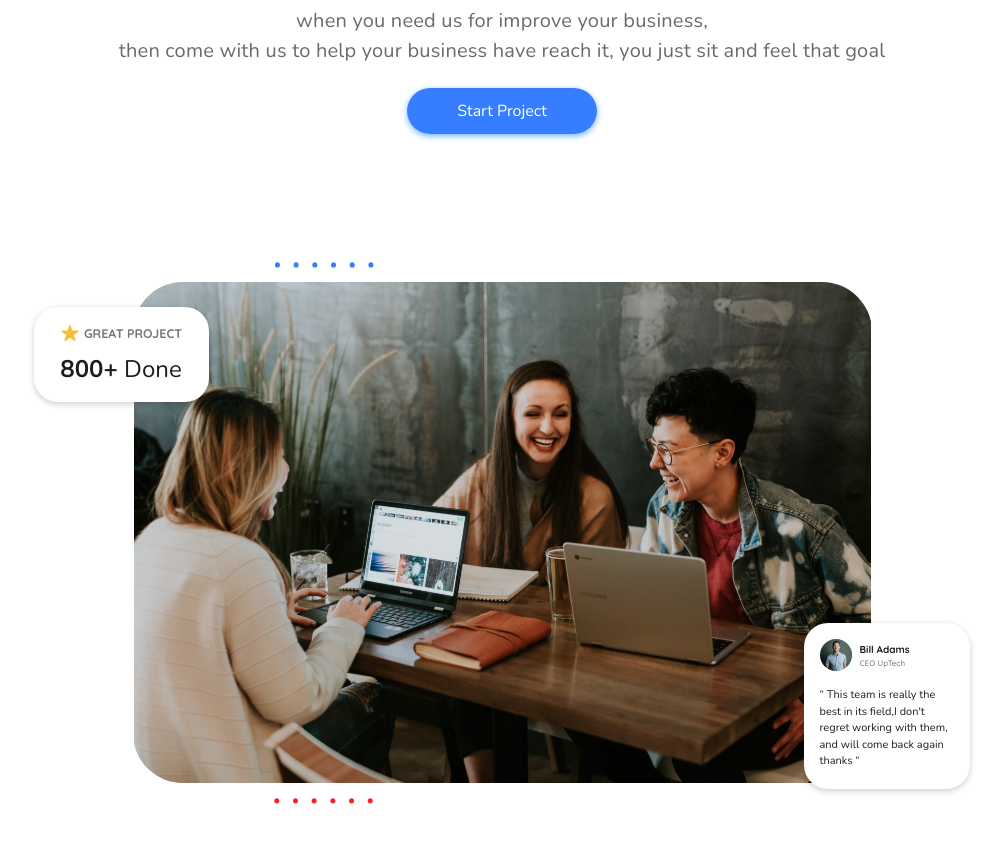
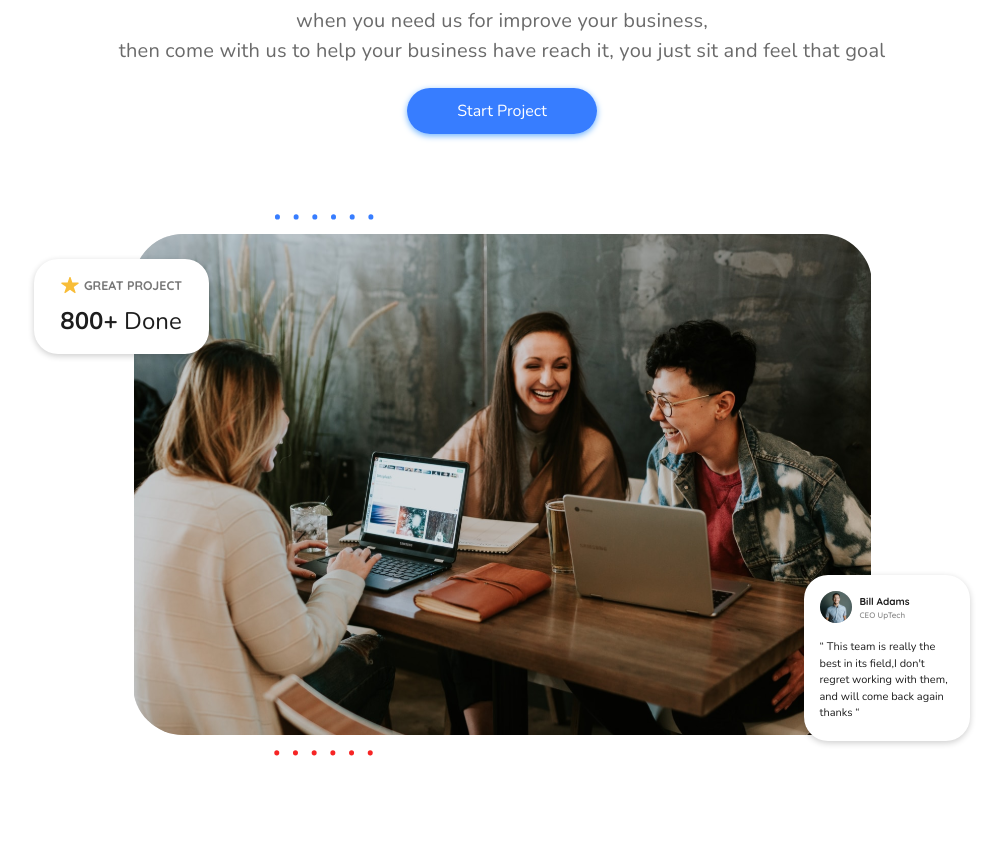
Before and after one commit to suphanatchanlek30/Agency-Creative, a React (Vite) app: page / in a window 1280 px wide. Shown: the part 380-1222 px from the top of the page, without its empty margins (138-1141 px from the left). Built offline with nearby package versions, Linux system fonts and the light colour scheme.

Commit message:
update panding and className

```diff
--- a/src/page/Home.jsx
+++ b/src/page/Home.jsx
@@ -22,8 +22,8 @@ const Home = () => {
         </div>
 
         {/* รูปภาพ */}
-        <div className='mt-[4rem] justify-center items-center relative'>
-          <div class="relative top-[120px] right-[100px] border-white shadow-[0px_2px_6px] shadow-[#00000032] text-[#1D1D1D] w-[175px] h-[95px] rounded-3xl bg-[#FFFFFF]  z-40">
+        <div className='mt-[1rem] justify-center items-center relative'>
+          <div className="relative top-[120px] right-[100px] border-white shadow-[0px_2px_6px] shadow-[#00000032] text-[#1D1D1D] w-[175px] h-[95px] rounded-3xl bg-[#FFFFFF]  z-40">
             <div className='p-4 text-center'>
               <div className='flex flex-row gap-1 justify-center items-center text-center mb-2'>
                 <IoIosStar className='text-[#F8BD38] text-[20px]' />
@@ -45,7 +45,7 @@ const Home = () => {
 
           </div>
 
-          <div class="relative top-[-160px] left-[670px] border-white shadow-[0px_2px_6px] shadow-[#00000032] text-[#1D1D1D] w-[166px] h-[166px] rounded-3xl bg-[#FFFFFF] z-30">
+          <div className="relative top-[-160px] left-[670px] border-white shadow-[0px_2px_6px] shadow-[#00000032] text-[#1D1D1D] w-[166px] h-[166px] rounded-3xl bg-[#FFFFFF] z-30">
             <div className='p-4 text-start'>
               <div className='flex flex-row gap-2 justify-start items-center text-start mb-2'>
                 <img src={people} alt="" className='text-start w-[32px] h-[32px]' />
```
